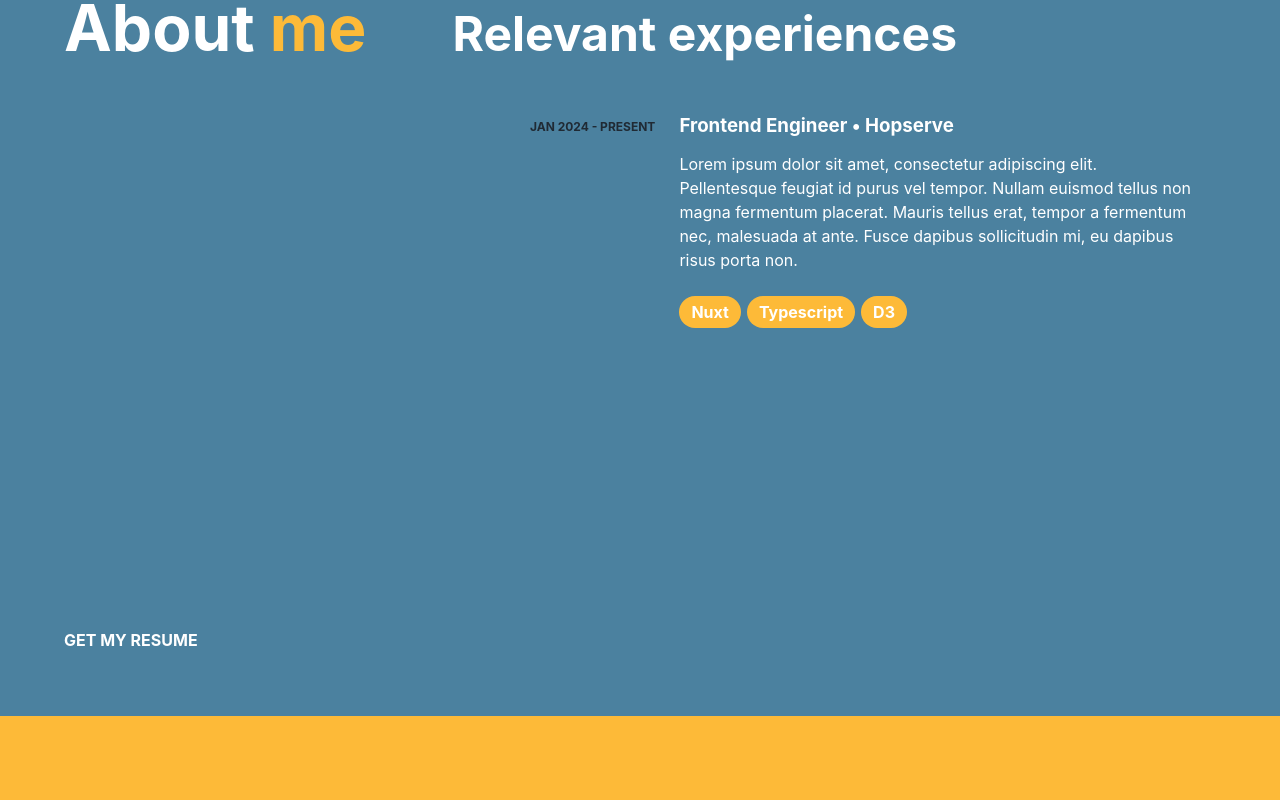
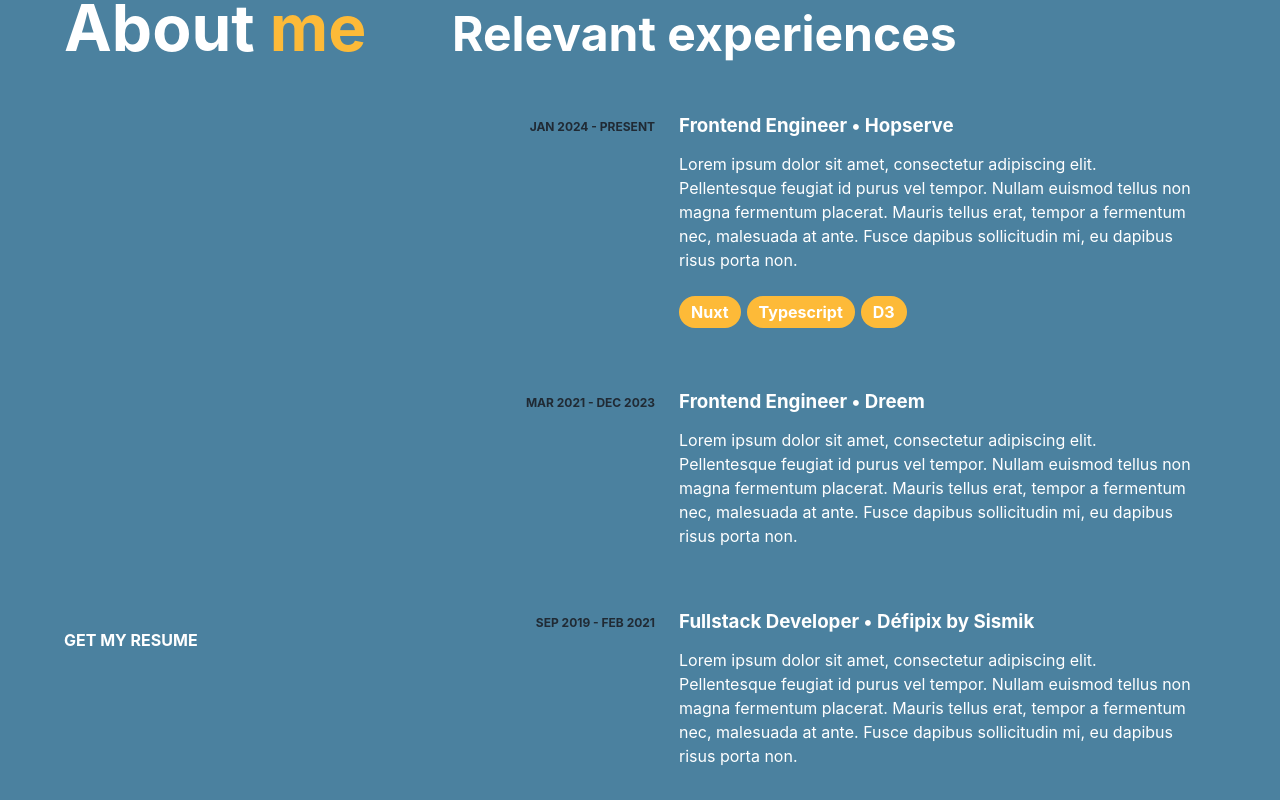
Before and after one commit to balzacbdmt/portfolio-2024, a React (Vite) app: page / in a window 1280 px wide. Shown: the part 884-1684 px from the top of the page. Before the commit the page ends 1600 px from the top, so only its background shows below. Built offline with nearby package versions, Linux system fonts and the light colour scheme.

Commit message:
Update experiences

```diff
--- a/src/constants/data.ts
+++ b/src/constants/data.ts
@@ -10,4 +10,22 @@
         "Lorem ipsum dolor sit amet, consectetur adipiscing elit. Pellentesque feugiat id purus vel tempor. Nullam euismod tellus non magna fermentum placerat. Mauris tellus erat, tempor a fermentum nec, malesuada at ante. Fusce dapibus sollicitudin mi, eu dapibus risus porta non.",
       skills: ["nuxt", "typescript", "d3"],
     },
+    {
+      id: 2,
+      date: "Mar 2021 - Dec 2023",
+      title: "Frontend Engineer",
+      company: "Dreem",
+      description:
+        "Lorem ipsum dolor sit amet, consectetur adipiscing elit. Pellentesque feugiat id purus vel tempor. Nullam euismod tellus non magna fermentum placerat. Mauris tellus erat, tempor a fermentum nec, malesuada at ante. Fusce dapibus sollicitudin mi, eu dapibus risus porta non.",
+      skills: [],
+    },
+    {
+      id: 3,
+      date: "Sep 2019 - Feb 2021",
+      title: "Fullstack Developer",
+      company: "Défipix by Sismik",
+      description:
+        "Lorem ipsum dolor sit amet, consectetur adipiscing elit. Pellentesque feugiat id purus vel tempor. Nullam euismod tellus non magna fermentum placerat. Mauris tellus erat, tempor a fermentum nec, malesuada at ante. Fusce dapibus sollicitudin mi, eu dapibus risus porta non.",
+      skills: [],
+    },
 ];
```
Lines whose indentation alone changed are shown as unchanged.
